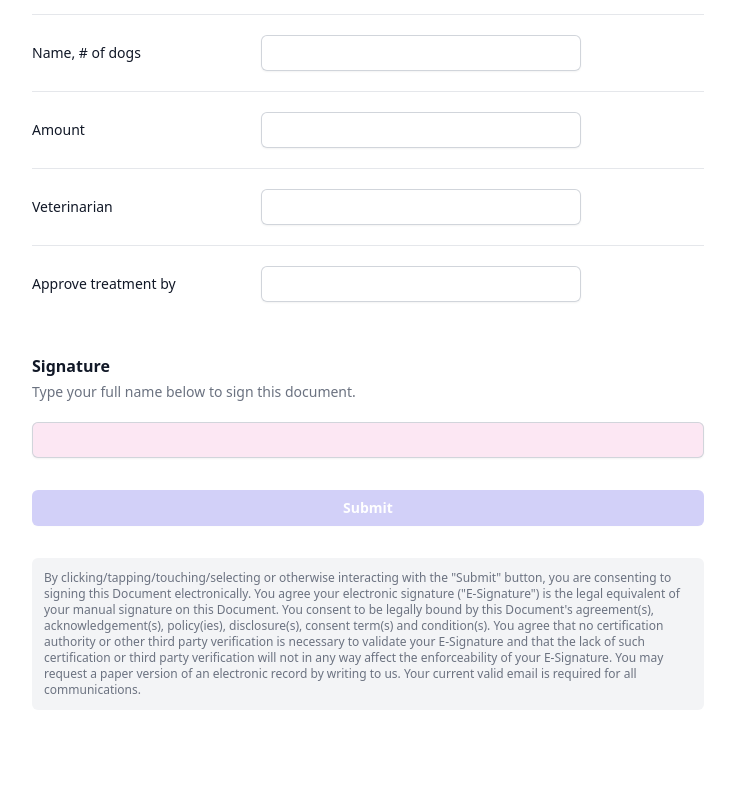
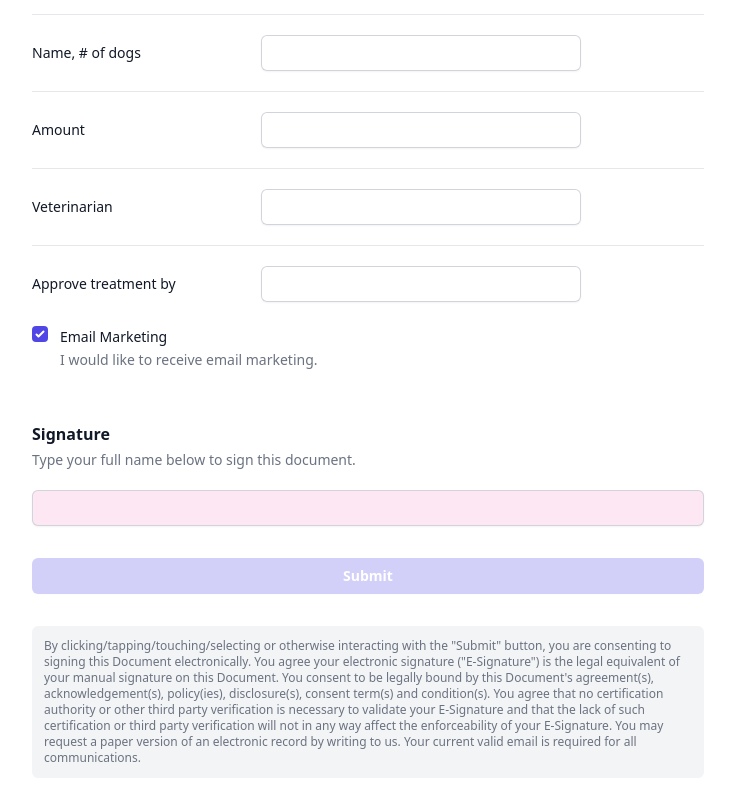
Before and after one commit to Jared-Dahlke/dogsociety, a Next.js app: page /dogsocietysd/waivers/petrelease in a window 1280 px wide. Shown: the part 6262-7062 px from the top of the page, without its empty margins (224-959 px from the left). Built offline with nearby package versions, Linux system fonts and the light colour scheme.

Commit message:
adds email marketing question to pet release

```diff
--- a/pages/api/submit_pet_release_waiver.ts
+++ b/pages/api/submit_pet_release_waiver.ts
@@ -17,6 +17,7 @@ const createSendEmailCommand = (
 	vet,
 	approveTreatmentBy,
 	email,
+	emailMarketing,
 	signature
 ) => {
 	return new SendEmailCommand({
@@ -680,6 +681,18 @@ const createSendEmailCommand = (
                                         <input disabled type="text" value="${approveTreatmentBy}" name="postal-code" id="postal-code" autocomplete="postal-code" class="placeholder-text-gray-400 focus-ring-2 focus-ring-inset focus-ring-indigo-600 sm-max-w-xs sm-text-sm sm-leading-6" style="border: 0; display: block; width: 100%; max-width: 256px; border-radius: 6px; border-width: 0px; padding-top: 6px; padding-bottom: 6px; color: #111827; --tw-ring-offset-shadow: var(--tw-ring-inset) 0 0 0 var(--tw-ring-offset-width) var(--tw-ring-offset-color); --tw-ring-shadow: var(--tw-ring-inset) 0 0 0 calc(1px + var(--tw-ring-offset-width)) var(--tw-ring-color); --tw-ring-inset: inset; --tw-ring-opacity: 1; --tw-ring-color: rgb(209 213 219 / var(--tw-ring-opacity)); box-shadow: 0 1px 2px 0 rgba(0, 0, 0, 0.05)">
                                       </div>
                                     </div>
+
+                                    <div style="gap: 4px; position: relative; margin-top: 16px; display: flex; align-items: flex-start">
+                                    <div style="display: flex; height: 24px; align-items: center">                              </div>
+                                    <div style="margin-left: 12px">
+                                      <label style="margin-top: 10px; font-size: 14px; font-weight: 500; line-height: 24px; color: #111827" htmlfor="candidates">
+                                        Email Marketing?  ${
+																					emailMarketing ? 'YES' : 'NO'
+																				}
+                                      </label>                              </div>
+                                  </div>
+
+
                                   </div>
                                 </div>
                               </div>
@@ -805,6 +818,7 @@ export default async function handler(req, res) {
 			req.body.vet,
 			req.body.approveTreatmentBy,
 			req.body.email,
+			req.body.emailMarketing,
 			req.body.signature
 		)
 
--- a/pages/dogsocietysd/index.tsx
+++ b/pages/dogsocietysd/index.tsx
@@ -280,6 +280,11 @@ export default function Home({ user: session }) {
 											<th
 												scope='col'
 												className='py-3.5 px-3 text-left text-sm font-semibold text-gray-900'>
+												Wants email marketing
+											</th>
+											<th
+												scope='col'
+												className='py-3.5 px-3 text-left text-sm font-semibold text-gray-900'>
 												Signature
 											</th>
 
@@ -321,6 +326,13 @@ export default function Home({ user: session }) {
 													{waiver.approveTreatmentBy}
 												</td>
 												<td className='whitespace-nowrap py-4 px-3 text-sm text-gray-500'>
+													{waiver.emailMarketing === undefined
+														? '-'
+														: waiver.emailMarketing
+														? 'Yes'
+														: 'No'}
+												</td>
+												<td className='whitespace-nowrap py-4 px-3 text-sm text-gray-500'>
 													{waiver.signature}
 												</td>
 
--- a/pages/dogsocietysd/waivers/petrelease.tsx
+++ b/pages/dogsocietysd/waivers/petrelease.tsx
@@ -23,6 +23,7 @@ export default function VisitationWaiver() {
 	const [approveTreatmentBy, setApproveTreatmentBy] = useState('')
 	const [signature, setSignature] = useState('')
 	const [loading, setLoading] = useState(false)
+	const [emailMarketing, setEmailMarketing] = useState(true)
 
 	const submitIsEnabled =
 		firstName &&
@@ -59,6 +60,7 @@ export default function VisitationWaiver() {
 				vet,
 				approveTreatmentBy,
 				signature,
+				emailMarketing,
 				createDate: new Date()
 			})
 			setSuccess(true)
@@ -587,6 +589,29 @@ export default function VisitationWaiver() {
 											/>
 										</div>
 									</div>
+
+									<div className='relative flex items-start mt-4'>
+										<div className='flex h-6 items-center'>
+											<input
+												id='candidates'
+												name='candidates'
+												type='checkbox'
+												checked={emailMarketing}
+												onChange={(e) => setEmailMarketing(e.target.checked)}
+												className='h-4 w-4 rounded border-gray-300 text-indigo-600 focus:ring-indigo-600'
+											/>
+										</div>
+										<div className='ml-3'>
+											<label
+												htmlFor='candidates'
+												className='text-sm font-medium leading-6 text-gray-900'>
+												Email Marketing
+											</label>
+											<p className='text-sm text-gray-500'>
+												I would like to receive email marketing.
+											</p>
+										</div>
+									</div>
 								</div>
 							</div>
 						</div>
```
